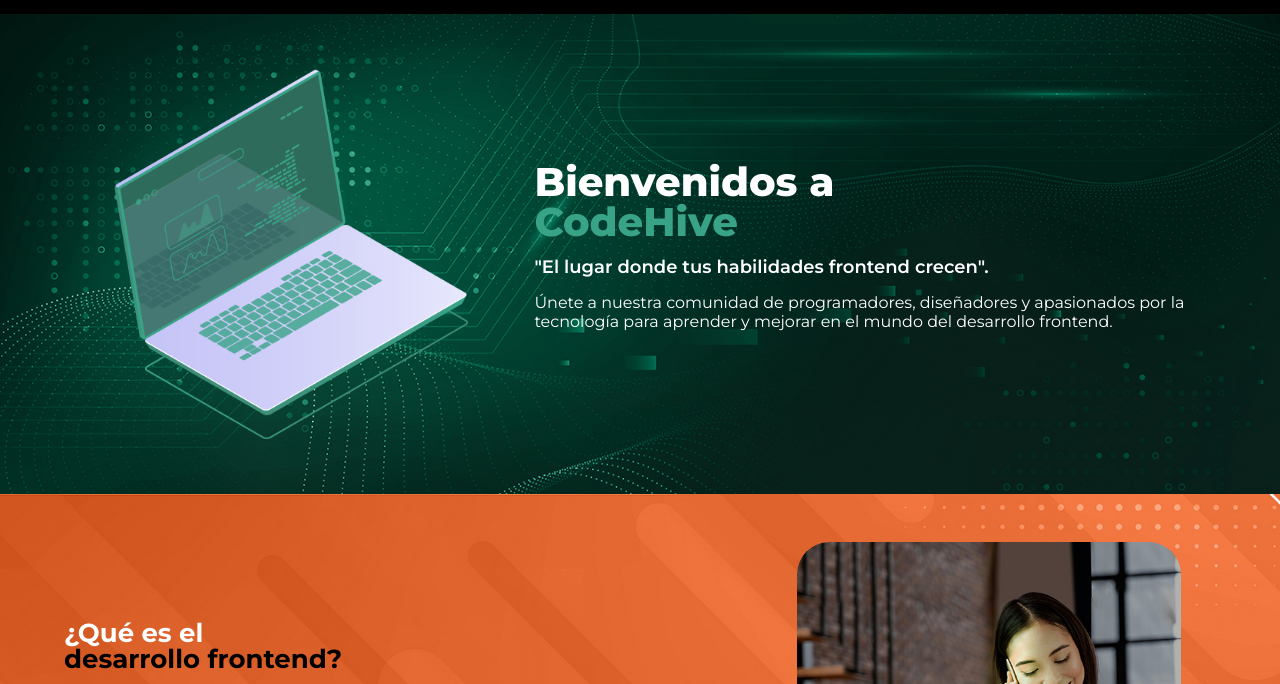
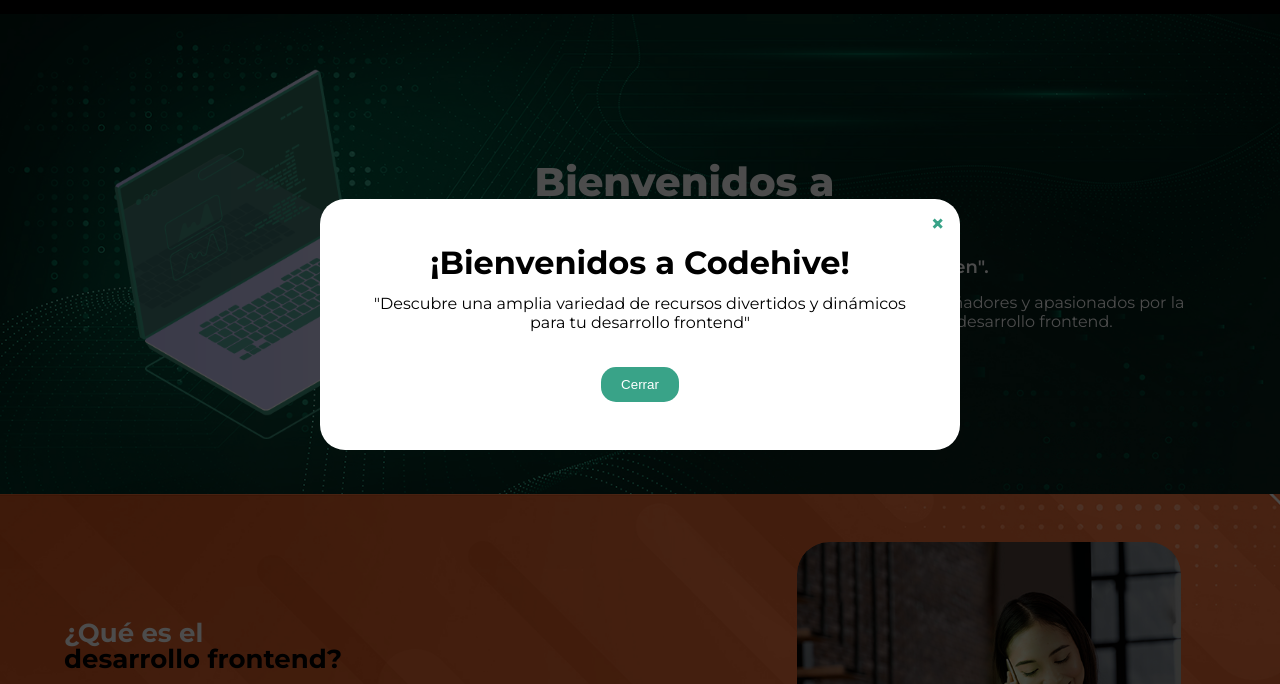
Before and after one commit to StefanyCruz23/CodeHive, a plain HTML site: page index.html in a window 1280 px wide. Shown: the part 89-773 px from the top of the page. Drawn offline with Linux system fonts and the light colour scheme.

Commit message:
3 entrega

```diff
--- a/css/Style-inicio.css
+++ b/css/Style-inicio.css
@@ -441,3 +441,69 @@
                     margin: 0;
                 }
             }
+
+/* Estilos para la ventana modal */
+.modal {
+    display: none;
+    position: fixed;
+    z-index: 1;
+    width: 100%;
+    height: 100%;
+    background-color: rgba(0, 0, 0, 0.7);
+  }
+
+  .modal-content {
+    background-color: #fff;
+    margin: 18rem auto;
+    padding: 3rem;
+    border-radius: 25px;
+    width: 50%;
+    text-align: center;
+    transform: translateY(-50px);
+    animation: fadeIn 0.3s ease forwards;
+  }
+
+  @keyframes fadeIn {
+    0% {
+      opacity: 0;
+      transform: translateY(-50px);
+    }
+    100% {
+      opacity: 1;
+      transform: translateY(0);
+    }
+  }
+
+  .close {
+    color: #39A388;
+    font-size: 24px;
+    font-weight: bold;
+    position: absolute;
+    top: 10px;
+    right: 15px;
+    cursor: pointer;
+  }
+
+  .close:hover {
+    color: #3F8C76;
+  }
+
+  #closeModalBtn {
+    background-color: #39A388;
+    color: #fff;
+    padding: 10px 20px;
+    border-radius: 15px;
+    border: none;
+    cursor: pointer;
+    margin-top: 20px;
+  }
+
+  #closeModalBtn:hover {
+    background-color: #3F8C76;
+  }
+
+  @media screen and (max-width: 768px) {
+    .modal-content {
+        padding: 2.5rem 0.5rem;
+      }
+   }
--- a/index.html
+++ b/index.html
@@ -22,10 +22,23 @@
         <!--Icono-->
         <link rel="icon" href="img/Icono-CodeHive.ico"/>
 
+         <!--archivos JS-->
+         <script src="../CodeHive/js/main.js" defer></script>
+
     </head>
 
     <!--visible-->
     <body>
+
+        <!--ventana modal-->
+        <div id="modal" class="modal">
+            <div class="modal-content">
+              <span class="close">&times;</span>
+              <h3 class="title">¡Bienvenidos a Codehive!</h3>
+              <p class= "texto">"Descubre una amplia variedad de recursos divertidos y dinámicos para tu desarrollo frontend"</p>
+              <button id="closeModalBtn">Cerrar</button>
+            </div>
+          </div>
 
         <!--header-->
             <header>
@@ -294,7 +307,6 @@
                 </div>
             </section>
 
-            <!--archivos JS-->
-         <script src="../CodeHive/js/main.js"></script>
+
     </body>
 </html>
--- a/js/main.js
+++ b/js/main.js
@@ -19,3 +19,23 @@ const leerDatos = () => {
   console.log('Estos son los datos:')
   console.log(showConsole)
 }
+
+//VENTANA MODAL
+
+// Obtener la referencia a la ventana modal, al botón de cierre y al ícono de cierre
+const modal = document.getElementById('modal');
+const closeModalButton = document.getElementById('closeModalBtn');
+const closeIcon = document.querySelector('.close');
+
+// Mostrar la ventana modal al cargar la página
+window.addEventListener('load', function() {
+  modal.style.display = 'block';
+});
+
+// Cerrar la ventana modal al hacer clic en el botón de cierre o el ícono de cierre
+function closeModal() {
+  modal.style.display = 'none';
+}
+
+closeModalButton.addEventListener('click', closeModal);
+closeIcon.addEventListener('click', closeModal);
```
Also changed, not shown: css/Style-recursos.css (+2 -5 lines), foros-de-discusion.html (+1 -0 lines), js/foro.js (+21 -16 lines).
